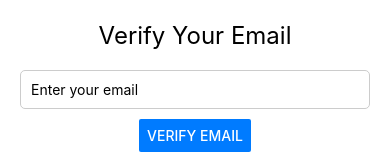
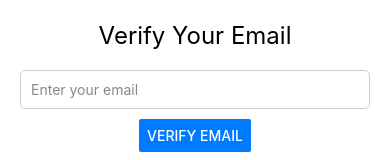
Before and after one commit to papingothegamer/bag-trak, a React Native app: screen /EmailVerification in a window 390 px wide. Shown: the part 368-528 px from the top of the page. Built offline with nearby package versions, Linux system fonts and the light colour scheme.

Commit message:
minor fix

```diff
--- a/screens/EmailVerificationScreen.js
+++ b/screens/EmailVerificationScreen.js
@@ -5,6 +5,7 @@ import { useTheme } from '../components/ThemeContext';
 export default function EmailVerificationScreen() {
   const [email, setEmail] = useState('');
   const { theme } = useTheme(); // Access theme
+  const isDarkMode = theme.dark; // Check if dark mode is enabled
 
   const handleVerifyEmail = () => {
     Alert.alert('Verification Email Sent', 'A verification email has been sent to ' + email);
@@ -15,16 +16,10 @@ export default function EmailVerificationScreen() {
       <Text style={[styles.title, { color: theme.colors.text }]}>Verify Your Email</Text>
       <TextInput
         placeholder="Enter your email"
-        placeholderTextColor={theme.colors.placeholder}  // Placeholder color based on theme
+        placeholderTextColor={isDarkMode ? '#aaa' : '#888'}  // Custom placeholder text color
         value={email}
         onChangeText={setEmail}
-        style={[
-          styles.input,
-          {
-            borderColor: theme.colors.border,
-            color: theme.colors.text,  // Text color based on theme
-          }
-        ]}
+        style={[styles.input, { borderColor: theme.colors.border, color: theme.colors.text }]}
         keyboardType="email-address"
       />
       <Button title="Verify Email" onPress={handleVerifyEmail} color={theme.colors.primary} />
--- a/screens/PhoneVerificationScreen.js
+++ b/screens/PhoneVerificationScreen.js
@@ -5,6 +5,7 @@ import { useTheme } from '../components/ThemeContext';
 export default function PhoneVerificationScreen() {
   const [fullPhoneNumber, setFullPhoneNumber] = useState(''); // Combined phone code and number
   const { theme } = useTheme(); // Access theme
+  const isDarkMode = theme.dark; // Check if dark mode is enabled
 
   const handleVerifyPhone = () => {
     // Validate the phone number
@@ -28,8 +29,8 @@ export default function PhoneVerificationScreen() {
     <View style={[styles.container, { backgroundColor: theme.colors.background }]}>
       <Text style={[styles.title, { color: theme.colors.text }]}>Verify Your Phone Number</Text>
       <TextInput
-        placeholder="Enter your phone number with country code (e.g., +2348012345678)"
-        placeholderTextColor={theme.colors.placeholder}  // Placeholder color based on theme
+        placeholder="Enter your number with country code (+44- number)"
+        placeholderTextColor={isDarkMode ? '#aaa' : '#888'}  // Custom placeholder text color
         value={fullPhoneNumber}
         onChangeText={setFullPhoneNumber}
         style={[
```
